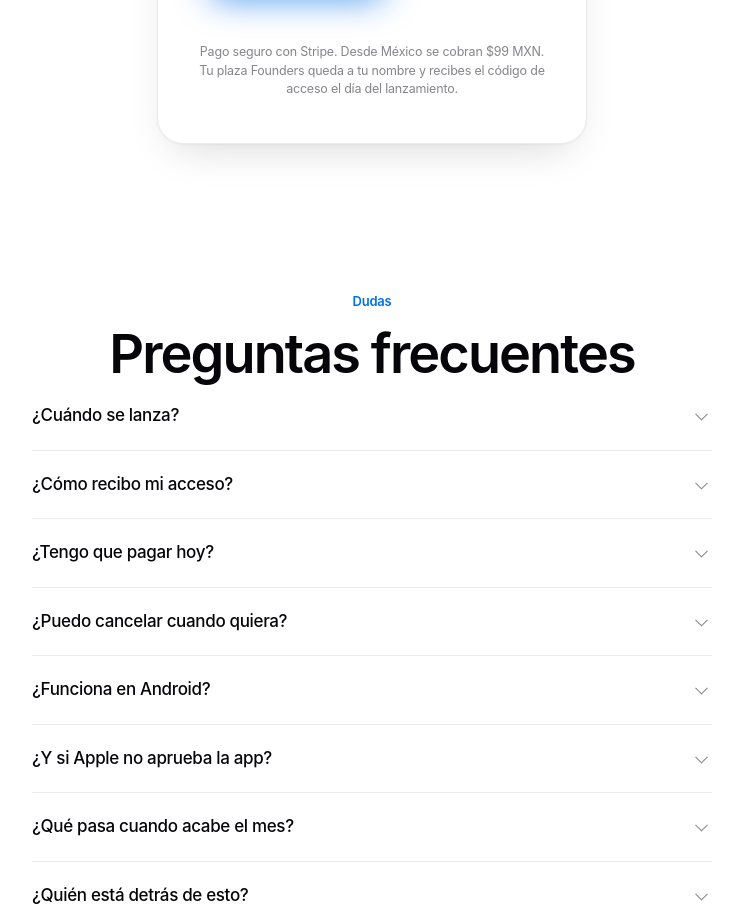
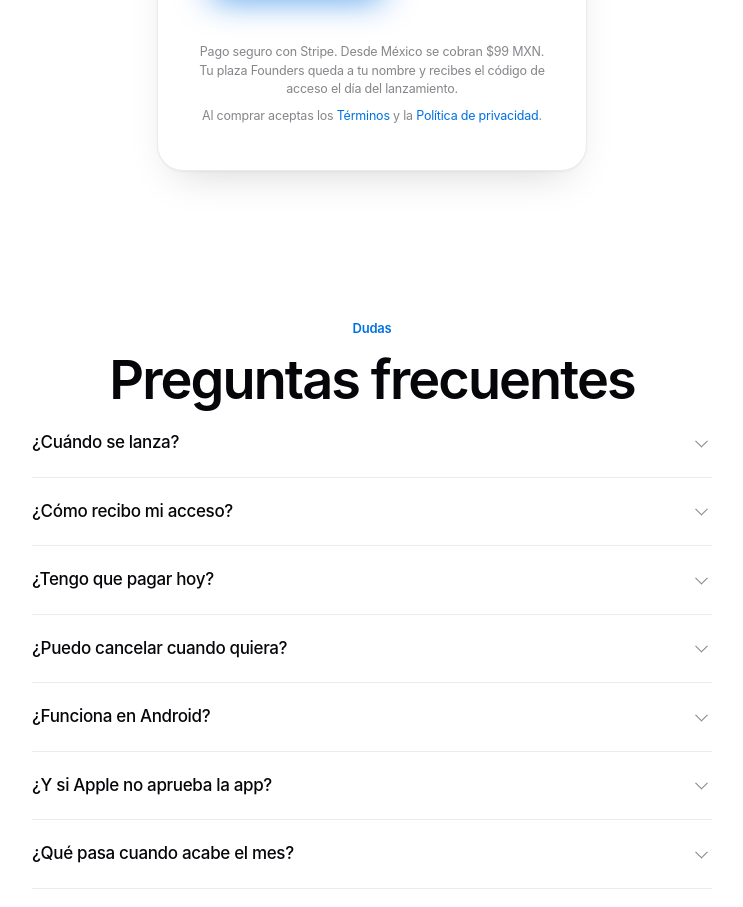
Before and after one commit to llingopofgod-source/allinone-legal, a plain HTML site: page index.html in a window 1280 px wide. Shown: the part 9890-10797 px from the top of the page, without its empty margins (268-1011 px from the left). Drawn offline with Linux system fonts and the light colour scheme.

Commit message:
web: los términos, donde se paga
Estaban sólo en el pie. Cuando se cobra tienen que verse en el punto de
compra, que es donde el comprador decide.

Co-Authored-By: Claude Opus 5 <noreply@anthropic.com>

```diff
--- a/index.html
+++ b/index.html
@@ -346,6 +346,12 @@ footer a:hover{color:var(--ink)}
       </form>
       <p class="msg" id="msg" role="status" aria-live="polite"></p>
       <p class="fine" id="fineTxt"></p>
+      <!-- Los términos tienen que estar donde se paga, no sólo en el pie. El
+           apartado 4 bis es el que cubre esta compra concreta. -->
+      <p class="fine" style="margin-top:8px">
+        Al comprar aceptas los <a href="/legal/#terminos" style="color:var(--blue)">Términos</a>
+        y la <a href="/legal/#privacidad" style="color:var(--blue)">Política de privacidad</a>.
+      </p>
     </div>
   </div>
 </section>
```
